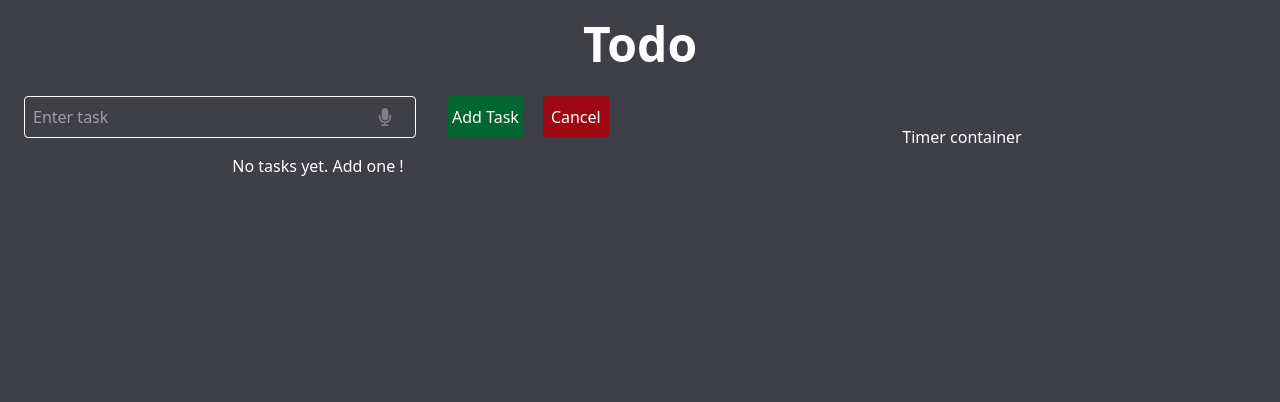
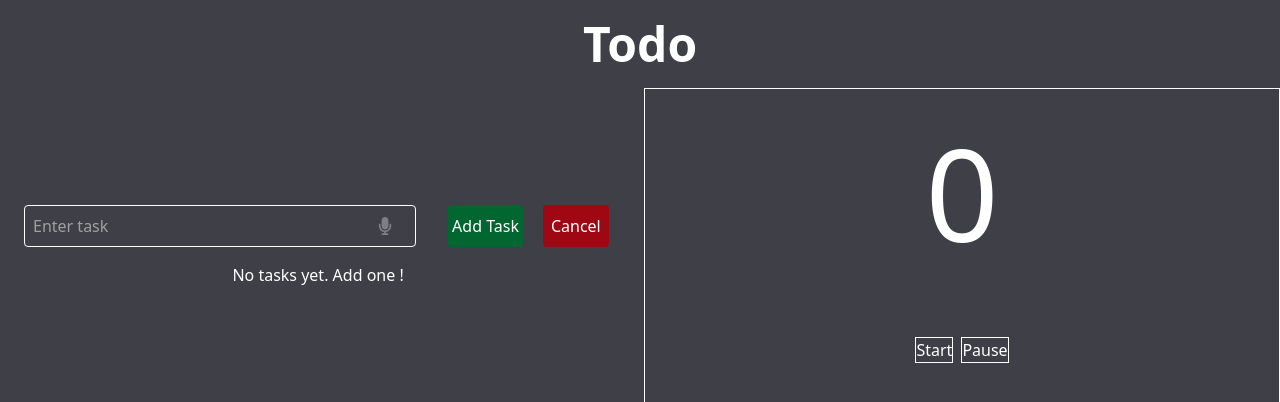
Before and after one commit to lezyCoder/Todo_SpeechRecogination, a React (Vite) app: page / in a window 1280 px wide. Shown: the top 402 px of the page. Built offline with nearby package versions, Linux system fonts and the light colour scheme.

Commit message:
Timer Component added

```diff
--- a/src/Timer.jsx
+++ b/src/Timer.jsx
@@ -1,10 +1,33 @@
+import { useState, useRef } from "react";
 
 const Timer = () => {
+    const [timer, setTimer] = useState(0);
+    const intervalRef = useRef(null);
+
+    const handleStart = () => {
+        if (intervalRef.current) return; // prevent multiple intervals
+        intervalRef.current = setInterval(() => {
+            setTimer((prev) => prev + 1);
+        }, 1000);
+    };
+
+    const handlePause = () => {
+        clearInterval(intervalRef.current);
+        intervalRef.current = null;
+    };
+
     return (
-        <div className="w-1/2  flex justify-center items-center px-4 pt-10">
-            Timer container
+        <div className="w-1/2 h-full flex justify-center items-center flex-col border">
+            <div className="timer p-10 text-9xl">
+                {timer}
+            </div>
+
+            <div className="btn flex gap-2 p-10">
+                <button className="border" onClick={handleStart}>Start</button>
+                <button className="border" onClick={handlePause}>Pause</button>
+            </div>
         </div>
-    )
-}
+    );
+};
 
-export default Timer
+export default Timer;
--- a/src/Todo.jsx
+++ b/src/Todo.jsx
@@ -57,7 +57,7 @@ const Todo = () => {
         setEditingIndex(indexToEdit);
     }
     return (
-        <div className="todo-Container w-1/2 flex flex-col px-4 pt-10 justify-center overflow-auto" >
+        <div className="todo-Container w-1/2 flex flex-col px-4 justify-center overflow-auto" >
             <form onSubmit={handleSubmit} className='w-full p-2 relative flex gap-4'>
                 <input
                     type="text"
--- a/src/Todos.jsx
+++ b/src/Todos.jsx
@@ -2,7 +2,7 @@ import Todo from "./Todo"
 import Timer from "./Timer"
 const Todos = () => {
     return (
-        <div className='w-full flex gap-2'>
+        <div className='w-full flex gap-2 pt-10'>
             <Todo />
             <Timer />
         </div>
```
